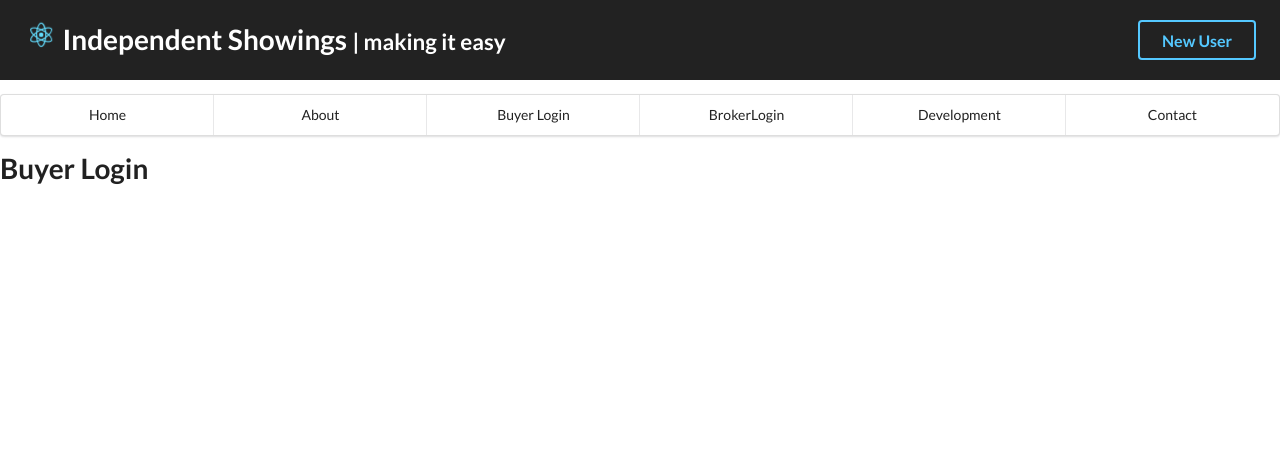
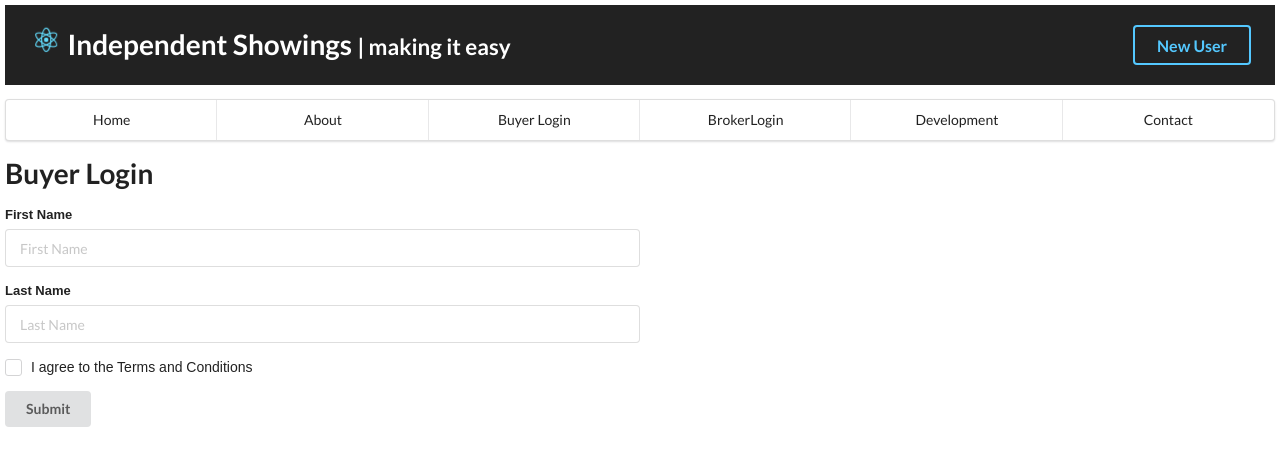
Before and after one commit to jperryman23/independent-showings-client, a React (Create React App) app: page /BuyerLogin in a window 1280 px wide. Shown: the top 466 px of the page. Built offline with nearby package versions, Linux system fonts and the light colour scheme.

Commit message:
photo added

```diff
--- a/package.json
+++ b/package.json
@@ -3,6 +3,12 @@
   "version": "0.1.0",
   "private": true,
   "dependencies": {
+    "babel-eslint": "^7.2.3",
+    "eslint": "^4.2.0",
+    "eslint-plugin-flowtype": "^2.35.0",
+    "eslint-plugin-import": "^2.7.0",
+    "eslint-plugin-jsx-a11y": "^6.0.2",
+    "eslint-plugin-react": "^7.1.0",
     "react": "^15.6.1",
     "react-dom": "^15.6.1",
     "react-router-dom": "^4.1.1",
--- a/src/App.css
+++ b/src/App.css
@@ -1,7 +1,6 @@
-/*.App {
-  text-align: left;
-}*/
-
+.App {
+    padding: 5px;
+}
 .App-logo {
   animation: App-logo-spin infinite 20s linear;
   height: 30px;
--- a/src/components/BrokerLogin.js
+++ b/src/components/BrokerLogin.js
@@ -4,9 +4,12 @@ import '../App.css'
 export default class BuyerLogin extends Component {
     render(){
         return(
+
             <div className="container">
                 <h1>Broker Login</h1>
+
             </div>
+
         )
     }
 }
--- a/src/components/BuyerLogin.js
+++ b/src/components/BuyerLogin.js
@@ -4,8 +4,29 @@ import '../App.css'
 export default class BuyerLogin extends Component {
     render(){
         return(
-            <div className="container">
+
+            <div>
+                {/* <div className="container"> */}
+
                 <h1>Buyer Login</h1>
+                <form className="ui form">
+                    <div className="eight wide field">
+                        <label>First Name</label>
+                        <input type="text" name="first-name" placeholder="First Name" />
+                        </div>
+                        <div className="eight wide field">
+                            <label>Last Name</label>
+                            <input type="text" name="last-name" placeholder="Last Name" />
+                            </div>
+                            <div className="eight wide field">
+                                <div className="ui checkbox">
+                                    <input type="checkbox" tabindex="0" className="hidden" />
+                                        <label>I agree to the Terms and Conditions</label>
+                                    </div>
+                                </div>
+                                <button className="ui button" type="submit">Submit</button>
+                            </form>
+                    {/* </div> */}
             </div>
         )
     }
--- a/src/components/Home.js
+++ b/src/components/Home.js
@@ -1,11 +1,14 @@
 import React, { Component } from 'react';
 import '../App.css'
+
 
 export default class Home extends Component {
     render(){
         return(
             <div className="container">
                 <h1>Home Page</h1>
+                <img className="ui fluid image" src="/../../images/downtown.jpg" />
+
             </div>
         )
     }
```
Also changed, not shown: 2 other files (tests, documents, lock files or other folders).
